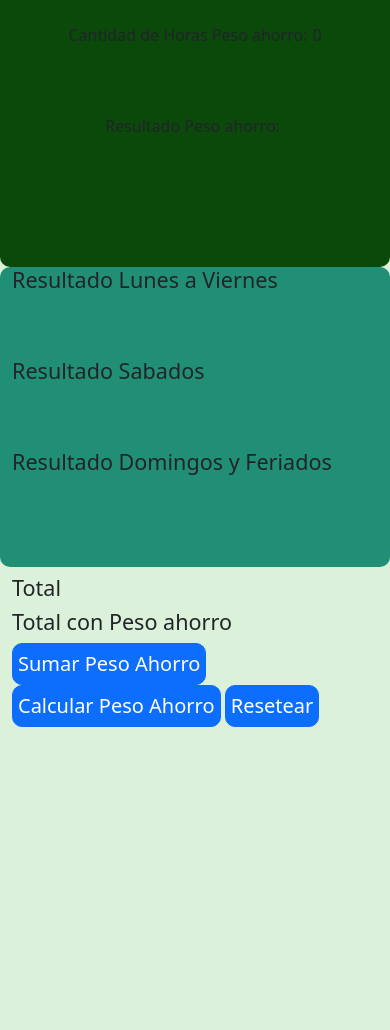
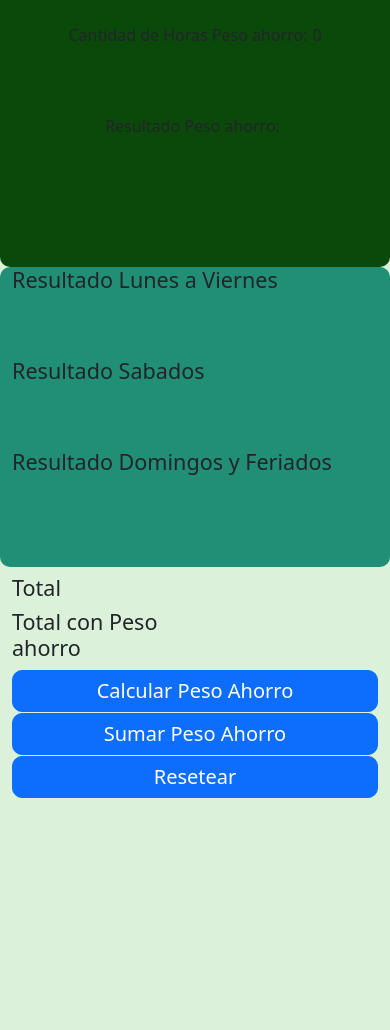
Before and after one commit to isidrov31/CalculadoraSueldo, a plain HTML site: page index.html in a window 390 px wide. Shown: the part 1574-2604 px from the top of the page. After the commit the page ends 2457 px from the top, so only its background shows below. Drawn offline with nearby package versions, Linux system fonts and the light colour scheme.

Commit message:
responsive

```diff
--- a/index.html
+++ b/index.html
@@ -190,26 +190,27 @@
                     <div class="col-md-6">
 
                         <div>
-                            <div>
+
+                            <div class="totales">
                                 <h4>Total</h4>
                                 <span class="sumaTotal"></span>
                             </div>
-                            <div>
+                            <div class="totales">
                                 <h4>Total con Peso ahorro</h4>
                                 <span class="sumaTotalConPesoAhorro"></span>
                             </div>
-                        <div>
 
+                        </div>
 
-                            <button type="button" class="btn btn-primary btn-sm SumarPesoAhorro">Sumar Peso Ahorro</button>
-                            <button type="button" class="btn btn-primary btn-sm calcularPesoAhorro">Calcular Peso Ahorro</button>
-                            <button type="button" class="btn btn-primary btn-sm reset">Resetear</button>
+                        <button type="button" class="btn btn-primary btn-sm calcularPesoAhorro">Calcular Peso Ahorro</button>
+                        <button type="button" class="btn btn-primary btn-sm SumarPesoAhorro">Sumar Peso Ahorro</button>
+                        <button type="button" class="btn btn-primary btn-sm reset">Resetear</button>
+
 
                     </div>
 
-                    <div class="col-md-6"></div>
 
-                </div>
+
 
     <!-- Bootstrap JavaScript Libraries -->
     <script src="https://cdn.jsdelivr.net/npm/@popperjs/core@2.11.6/dist/umd/popper.min.js"
--- a/style.css
+++ b/style.css
@@ -166,3 +166,15 @@ body{
     height: 100%;
     width: 100%;
 }
+
+.totales{
+    display: flex;
+}
+
+.totales h4{
+    width: 50%;
+}
+
+.totales span{
+    width: 50%;
+}
```
